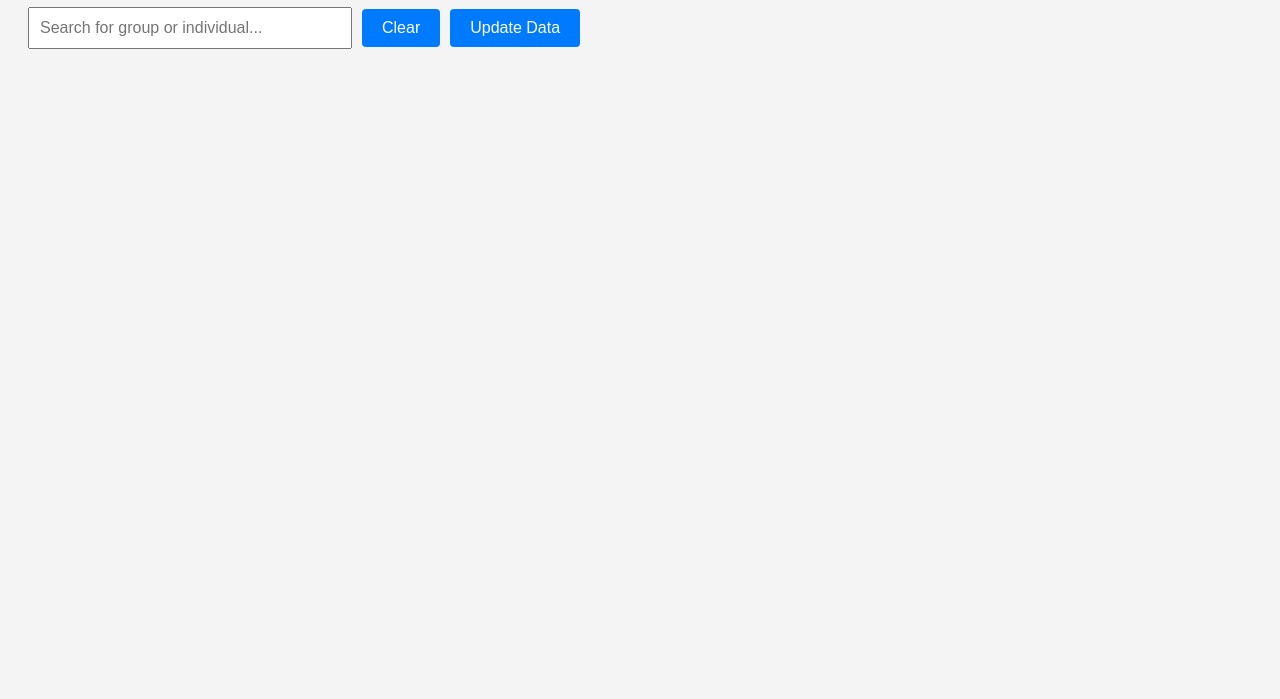
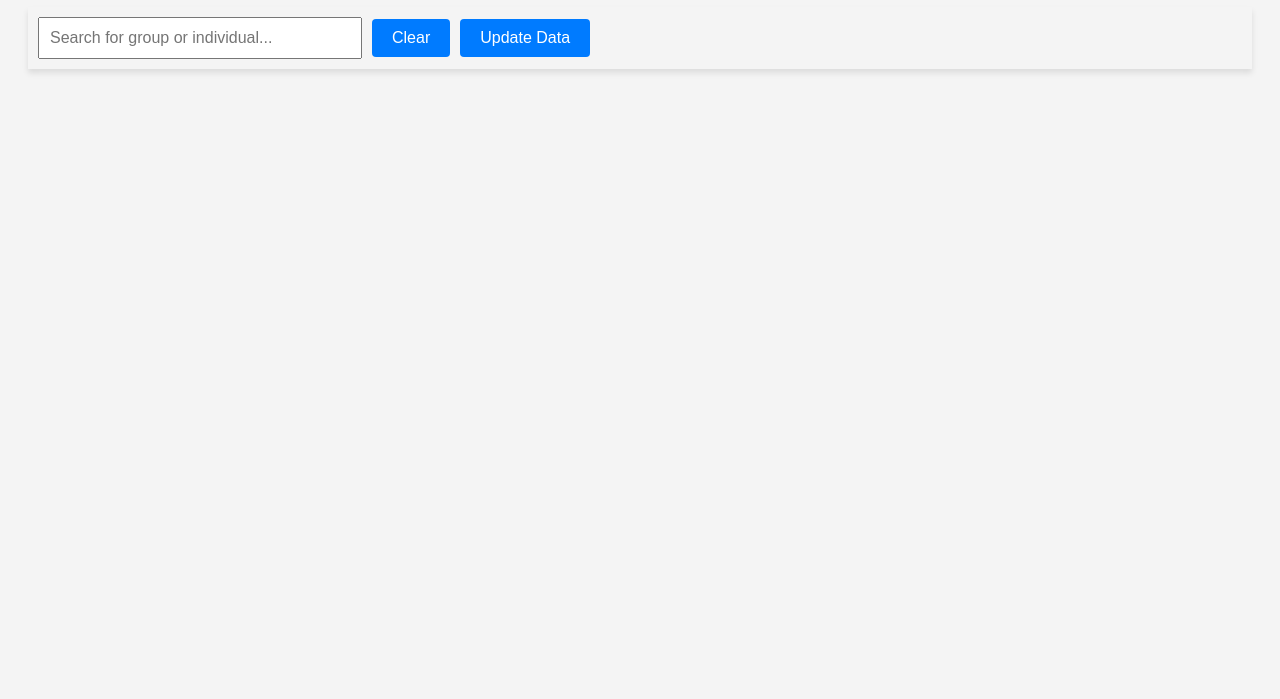
Before and after one commit to kristjanhollo/VLO2024, a website: page public/index.html in a window 1280 px wide. Shown: the part 101-800 px from the top of the page. Drawn offline with nearby package versions, Linux system fonts and the light colour scheme; no server answers.

Commit message:
Update index.html

```diff
--- a/public/index.html
+++ b/public/index.html
@@ -12,9 +12,15 @@
         }
 
         .search-bar {
-            margin-bottom: 20px;
+            position: sticky;
+            top: 0;
+            background-color: #f4f4f4;
+            padding: 10px;
+            z-index: 100;
+            box-shadow: 0 4px 6px rgba(0, 0, 0, 0.1);
             display: flex;
             align-items: center;
+            margin-bottom: 20px;
         }
 
         .search-bar input[type="text"] {
```
